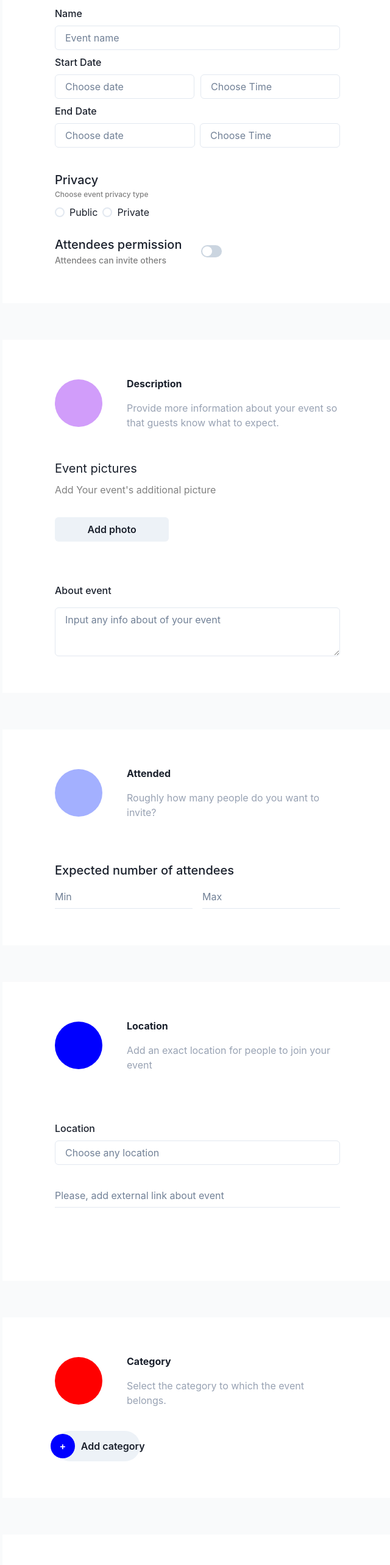
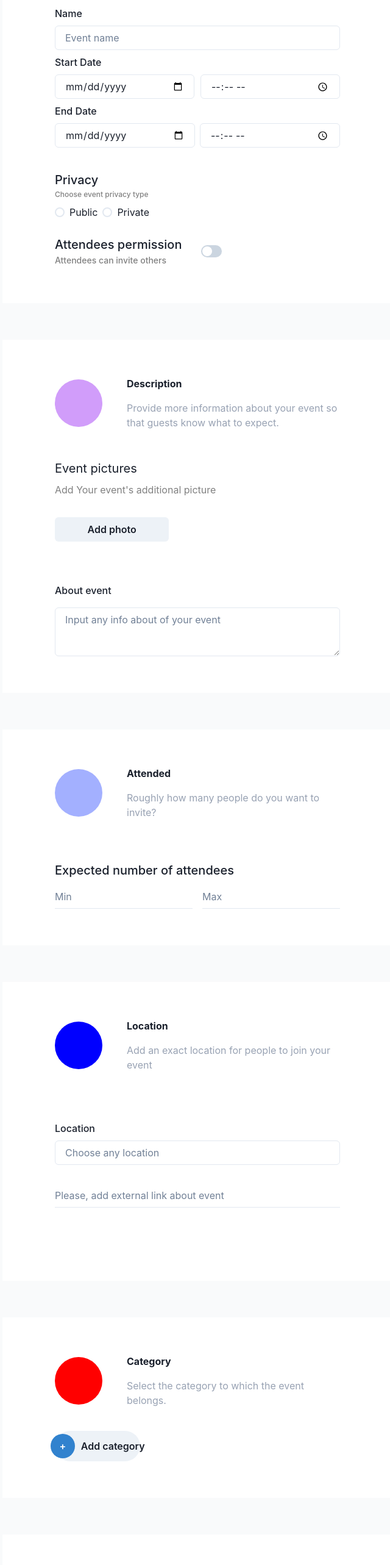
Before and after one commit to gadirov/eventeam, a React (Create React App) app: page /events in a window 1280 px wide. Shown: the part 860-3426 px from the top of the page at 61% size, without its empty margins (316-956 px from the left). Built offline with nearby package versions, Linux system fonts and the light colour scheme; no server answers; what axios-auth-refresh would draw is missing.

Commit message:
duzelishler

```diff
--- a/src/components/layout/event.tsx
+++ b/src/components/layout/event.tsx
@@ -2,7 +2,6 @@ import {
   Box,
   Heading,
   Circle,
-  Flex,
   Text,
   FormControl,
   FormLabel,
@@ -83,16 +82,16 @@ function Event() {
           <FormControl>
             <FormLabel>Start Date</FormLabel>
             <HStack gap="10px">
-              <Input w="50%" placeholder="Choose date" />
-              <Input w="50%" placeholder="Choose Time" />
+              <Input type="date" w="50%" placeholder="Choose date" />
+              <Input type="time" w="50%" placeholder="Choose Time" />
             </HStack>
           </FormControl>
 
           <FormControl>
             <FormLabel>End Date</FormLabel>
             <HStack>
-              <Input w="50%" placeholder="Choose date" />
-              <Input w="50%" placeholder="Choose Time" />
+              <Input type="date" w="50%" placeholder="Choose date" />
+              <Input type="time" w="50%" placeholder="Choose Time" />
             </HStack>
           </FormControl>
 
@@ -167,8 +166,8 @@ function Event() {
         <FormControl w="90%" pt="60px">
           <FormLabel fontSize="20px">Expected number of attendees</FormLabel>
           <HStack gap="16px">
-            <Input variant="flushed" placeholder="Min" />
-            <Input variant="flushed" placeholder="Max" />
+            <Input type="number" variant="flushed" placeholder="Min" />
+            <Input type="number" variant="flushed" placeholder="Max" />
           </HStack>
         </FormControl>
       </VStack>
@@ -211,7 +210,7 @@ function Event() {
         <Box w="90%" mt="30px">
           <Button alignSelf="flex-start" borderRadius="40px" w="30%" p="25px">
             <HStack gap="10px">
-              <Button color="white" borderRadius="50%" w="15px" bg="blue">
+              <Button color="white" borderRadius="50%" w="15px" colorScheme="blue">
                 +
               </Button>
               <Text>Add category</Text>
@@ -236,15 +235,15 @@ function Event() {
         <FormControl pt="40px" w="90%">
           <FormLabel>Mobile Number</FormLabel>
           <InputGroup>
-            <InputLeftElement>+994</InputLeftElement>
-            <Input type="tel" variant="flushed" />
+          <InputLeftElement children="+994" />
+            <Input type="tel" variant="flushed" pattern="[0-9]*"/>
           </InputGroup>
 
           <FormLabel pt="40px">Facebook</FormLabel>
           <Input variant="flushed" placeholder="Facebook.com/" />
 
           <FormLabel pt="40px">Website</FormLabel>
-          <Input variant="flushed" placeholder="Input website url" />
+          <Input type="url" variant="flushed" placeholder="Input website url" />
         </FormControl>
       </VStack>
 
```
